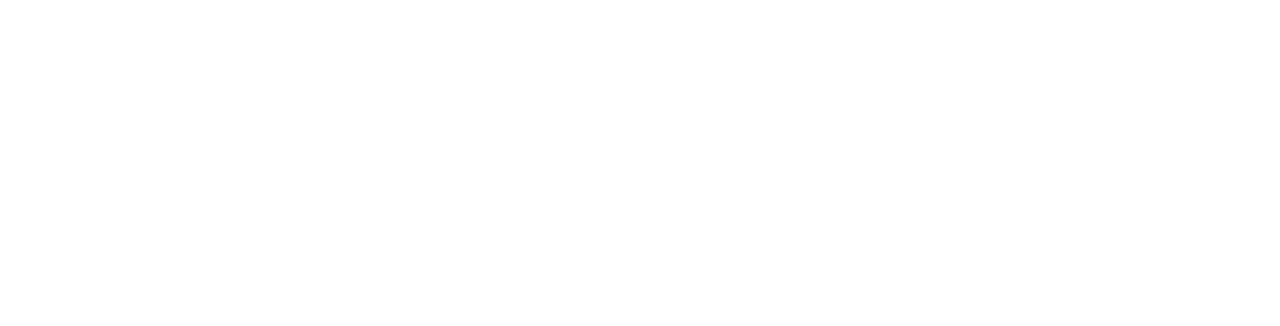
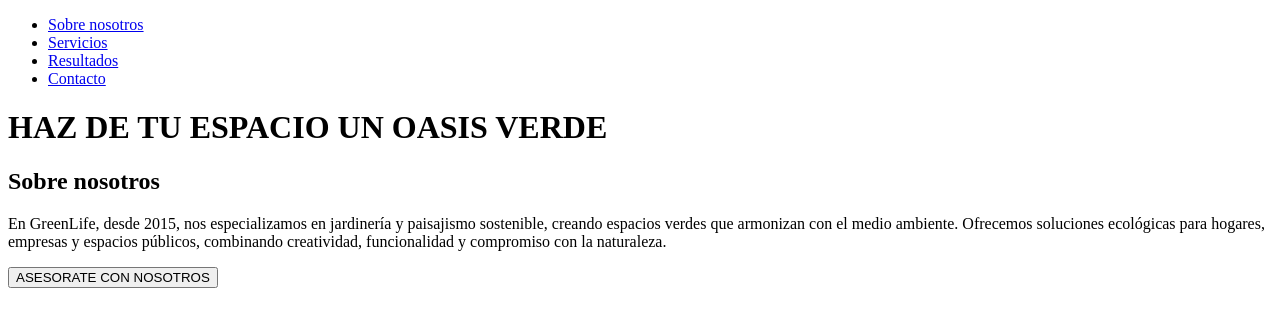
Before and after one commit to Mdavilation/landing_page_greenlife, a plain HTML site: page index.html in a window 1280 px wide. Drawn offline with Linux system fonts and the light colour scheme.

Commit message:
header y sobre nosotros

```diff
--- a/index.html
+++ b/index.html
@@ -3,9 +3,34 @@
 <head>
     <meta charset="UTF-8">
     <meta name="viewport" content="width=device-width, initial-scale=1.0">
-    <title>Document</title>
+    <title>GreenLife</title>
 </head>
 <body>
-
+    <header>
+        <nav>
+            <ul>
+                <li><a href="index.html">Sobre nosotros</a></li>
+                <li><a href="about.html">Servicios</a></li>
+                <li><a href="contact.html">Resultados</a></li>
+                <li><a href="contact.html">Contacto</a></li>
+            </ul>
+        </nav>
+    </header>
+    <div id="green_life">
+        <h1>HAZ DE TU ESPACIO UN OASIS VERDE</h1>
+    </div>
+    <div id="sobre_nosotros">
+        <div id="sobre_nosotros_texto">
+            <h2>Sobre nosotros</h2>
+            <p>
+                En GreenLife, desde 2015, nos especializamos en
+                jardinería y paisajismo sostenible, creando espacios
+                verdes que armonizan con el medio ambiente.
+                Ofrecemos soluciones ecológicas para hogares,
+                empresas y espacios públicos, combinando creatividad,
+                funcionalidad y compromiso con la naturaleza.
+            </p>
+            <button>ASESORATE CON NOSOTROS</button>
+        </div>
 </body>
 </html>
```
